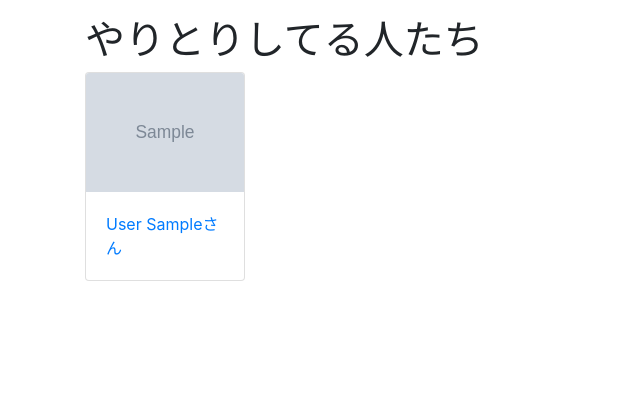
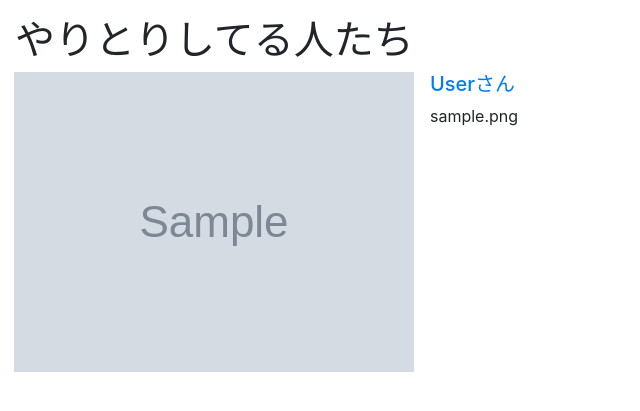
Before and after one commit to taro1025/sb.com, a Django app: page /room/ in a window 1280 px wide. Shown: the part 112-523 px from the top of the page, without its empty margins (0-640 px from the left). Run offline with Django 3.2, Linux system fonts and the light colour scheme; a user stored in the database is signed in; tables that the repository leaves empty hold one stand-in row (values such as "Sample post"); grey boxes marked "Sample" are stand-in pictures; some libraries are stand-ins or nearby versions.

Commit message:
totonoeta

```diff
--- a/match/templates/match/base.html
+++ b/match/templates/match/base.html
@@ -85,5 +85,6 @@
 
 <script src="https://stackpath.bootstrapcdn.com/bootstrap/4.4.1/js/bootstrap.min.js" integrity="sha384-wfSDF2E50Y2D1uUdj0O3uMBJnjuUD4Ih7YwaYd1iqfktj0Uod8GCExl3Og8ifwB6" crossorigin="anonymous"></script>
 
+<script type="text/javascript">$('[data-toggle="tooltip"]').tooltip();</script>
     </body>
 </html>
--- a/match/templates/match/menber_detail.html
+++ b/match/templates/match/menber_detail.html
@@ -62,15 +62,15 @@
 
   <div class="tab-pane fade show active" id="item1" role="tabpanel" aria-labelledby="item1-tab">
 
-     {{ menber_detail.describe1 }}
+     {{ menber_detail.describe1 | linebreaksbr }}
 
   </div>
   <div class="tab-pane fade" id="item2" role="tabpanel" aria-labelledby="item2-tab">
-    {{ menber_detail.describe2}}
+    {{ menber_detail.describe2 | linebreaksbr }}
 
   </div>
   <div class="tab-pane fade" id="item3" role="tabpanel" aria-labelledby="item3-tab">
-    {{ menber_detail.describe3}}
+    {{ menber_detail.describe3 | linebreaksbr }}
 
   </div>
 
--- a/match/templates/match/message_list.html
+++ b/match/templates/match/message_list.html
@@ -40,13 +40,13 @@
 <div class="tab-content">
 
   <div class="tab-pane fade show active" id="item1" role="tabpanel" aria-labelledby="item1-tab">
-    {{ menter.describe1 }}:このコースにする<a href="{{request.get_full_path_info}}1/">購入ページへ</a>
+    {{ menter.describe1 | linebreaksbr  }}:このコースにする<a href="{{request.get_full_path_info}}1/">購入ページへ</a>
   </div>
   <div class="tab-pane fade" id="item2" role="tabpanel" aria-labelledby="item2-tab">
-    {{ menter.describe2 }}:このコースにする<a href="{{request.get_full_path_info}}2/">購入ページへ</a>
+    {{ menter.describe2 | linebreaksbr  }}:このコースにする<a href="{{request.get_full_path_info}}2/">購入ページへ</a>
   </div>
   <div class="tab-pane fade" id="item3" role="tabpanel" aria-labelledby="item3-tab">
-    {{ menter.describe3 }}:このコースにする<a href="{{request.get_full_path_info}}3/">購入ページへ</a>
+    {{ menter.describe3  | linebreaksbr }}:このコースにする<a href="{{request.get_full_path_info}}3/">購入ページへ</a>
   </div>
 
 </div>
--- a/match/templates/match/room.html
+++ b/match/templates/match/room.html
@@ -9,22 +9,22 @@
   </ol>
 </nav>
 
-<div class="container">
-  <div class="dm-box"><h1>やりとりしてる人たち</h1></div>
-  <div class="row flex-row flex-nowrap overflow-auto">
-
-{% for i in users %}
-      <div class="col-4 col-md-3 col-lg-2">
-        <div class="card" >
-          {% if i.user_img %}
-            <img class="card-img-top" src="{{ i.user_img }}">
-          {% endif %}
-          <div class="card-body">
-          <a href="{% url 'match:message_list' i.pk %}">{{ i.last_name }} {{ i.first_name}}さん</a>
-          </div>
-        </div>
-      </div>
 
 
+<div class="container-fluid">
+  <div class="dm-box"><h1>やりとりしてる人たち</h1></div>
+  {% for men in users %}
+
+<div class="row">
+  <div class="media">
+  <img class="mr-3" src="{{ men.user_img }}" alt="no img">
+  <div class="media-body">
+    <h5 class="mt-0"><a href="{% url 'match:menber_detail' men.pk %}">{{ men.last_name }}さん</a></h5>
+    {{ men.my_profile}}
+  </div>
+ </div>
+</div>
+
 {% endfor %}
+</div>
 {% endblock %}
--- a/match/templates/match/user_create.html
+++ b/match/templates/match/user_create.html
@@ -20,6 +20,7 @@
     {% endfor %}
     {% csrf_token %}
     <button class="btn btn-primary"
+        type="button"
         data-toggle="collapse"
         data-target="#example-1"
         aria-expand="false"
@@ -234,6 +235,7 @@
     </div>
 
     <button class="btn btn-primary"
+        type="button"
         data-toggle="collapse"
         data-target="#example-1"
         aria-expand="false"
--- a/match/templates/match/user_form.html
+++ b/match/templates/match/user_form.html
@@ -37,7 +37,7 @@
         コース1の料金:{{ form.course1 }}
         </p>
         <p>
-        コース1の説明:{{ form.describe1 }}
+        コース1の説明:{{ form.describe1  }}
         </p>
         <p>
         コース2の料金:{{ form.course2 }}
@@ -49,7 +49,7 @@
         コース3の料金:{{ form.course3 }}
         </p>
         <p>
-        コース3の説明:{{ form.describe3 }}
+        コース3の説明:{{ form.describe3  }}
         </p>
         <p><a href="{% url 'match:account_update' user.pk %}">詳細設定(依頼を受ける際に必要になります。)</a></p>
         <br>
```
Also changed, not shown: match/models.py (+3 -4 lines), match/templates/match/user_detail.html (+11 -27 lines), match/migrations/0021_auto_20210106_0456.py (added), match/migrations/0022_auto_20210106_0514.py (added).
